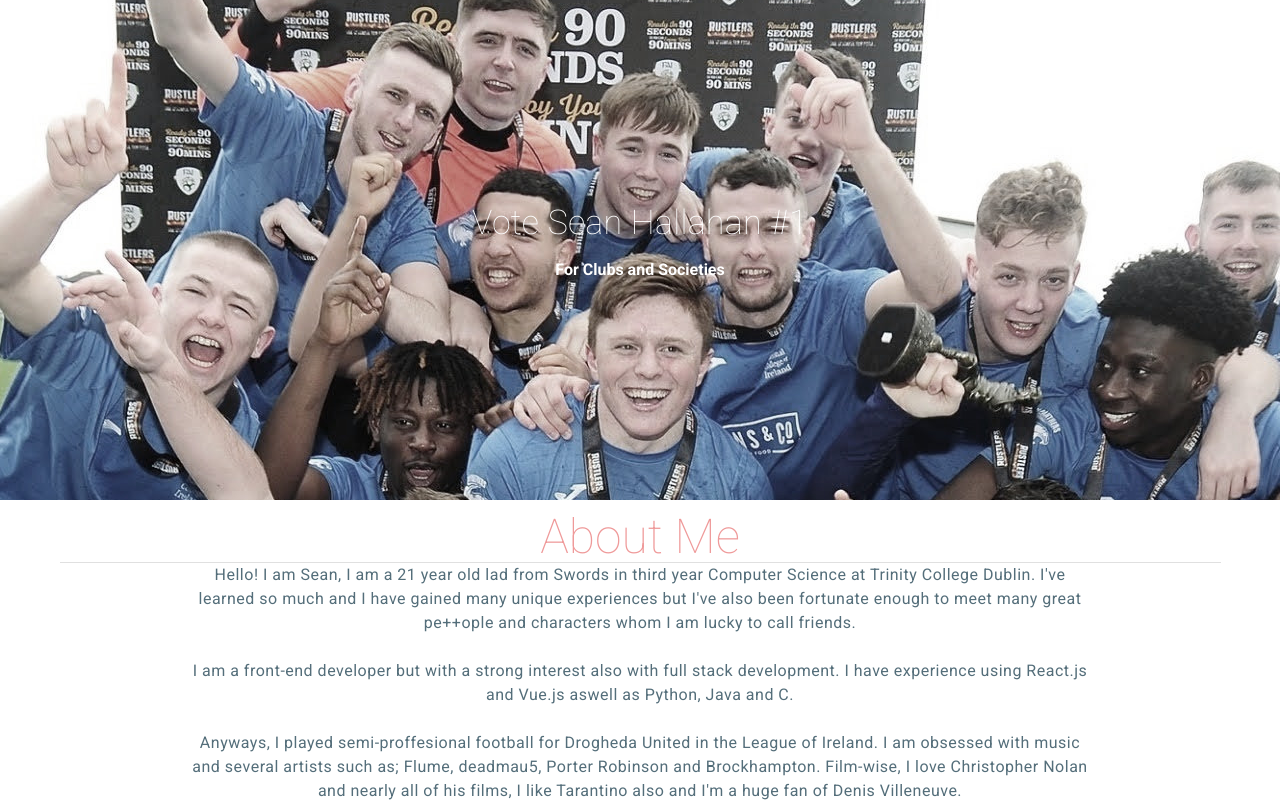
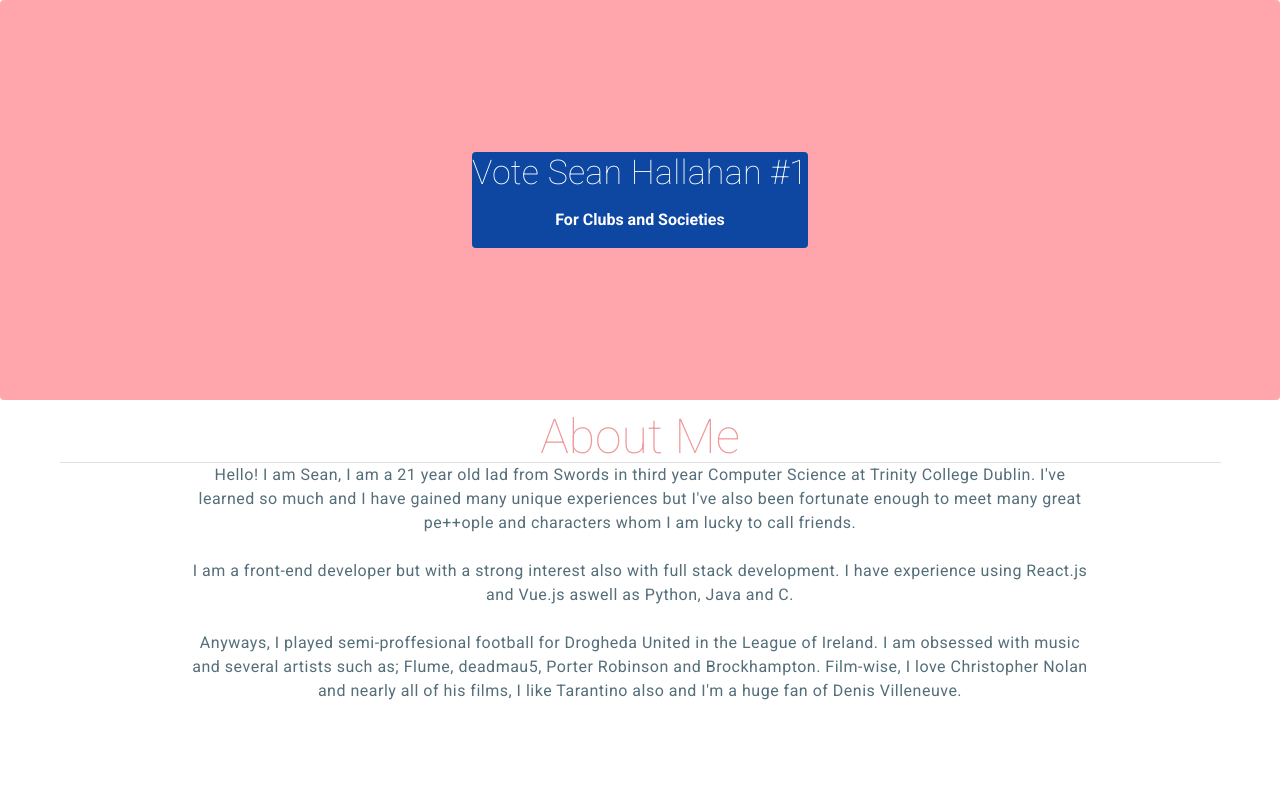
Before and after one commit to danana5/sean-h-campaign-site, a Vue app: page / in a window 1280 px wide. Shown: the top 802 px of the page. Built offline with nearby package versions, Linux system fonts and the light colour scheme.

Commit message:
changed hero image to pink card

```diff
--- a/src/App.vue
+++ b/src/App.vue
@@ -1,19 +1,28 @@
 <template>
     <v-app>
       <div>
-            <v-parallax
+            <v-card
                 dark
-                src="./assets/team3.jpg"
+                color="#ffa5ac"
+                flat
+                height="400"
             >
-                <v-row
+                <v-container fill-height>
+                    <v-row
                 align="center"
+                justify="center"
                 >
-                  <v-col class="text-center justify-end">
+                  <v-card
+                  flat
+                  class="text-center"
+                  color="blue darken-4"
+                  >
                       <h1 class="display-1 font-weight-thin mb-4">Vote Sean Hallahan #1</h1>
                       <h4 class="subheading mb-4">For Clubs and Societies</h4>
-                  </v-col>
+                  </v-card>
                 </v-row>
-            </v-parallax>
+                </v-container>
+            </v-card>
         <v-flex id="About">
             <About/>
         </v-flex>
```
